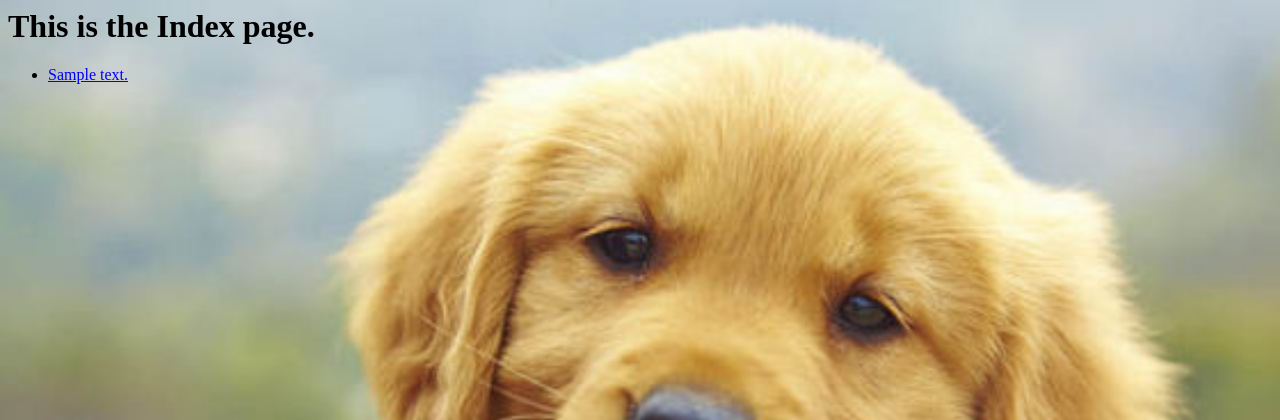
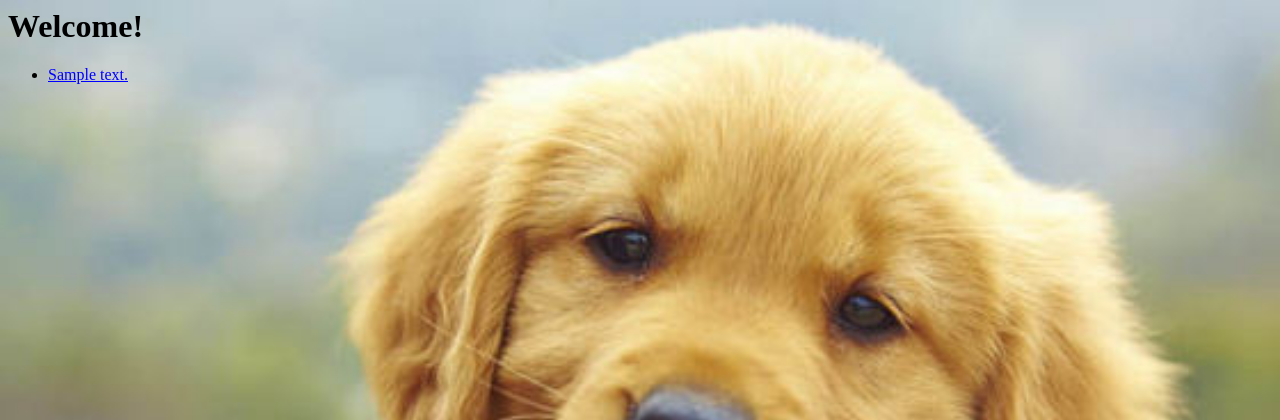
Before and after one commit to natalienix/final_project, a Django app: template polls/templates/polls/index.html in a window 1280 px wide. Shown: the top 420 px of the page. Run offline with Django 3.2, Linux system fonts and the light colour scheme; the template is opened without the code that fills it: most values are stand-ins (such as "Sample title", 1, 10 or a date in 2020).

Commit message:
Text Changes. Ready to submit.

```diff
--- a/polls/templates/polls/index.html
+++ b/polls/templates/polls/index.html
@@ -1,7 +1,7 @@
 {% load staticfiles %}
 
 <link rel="stylesheet" type="text/css" href="{% static 'polls/style.css' %}" />
-<h1>This is the Index page.</h1>
+<h1>Welcome!</h1>
 {% if latest_question_list %}
     <ul>
     {% for question in latest_question_list %}
```
